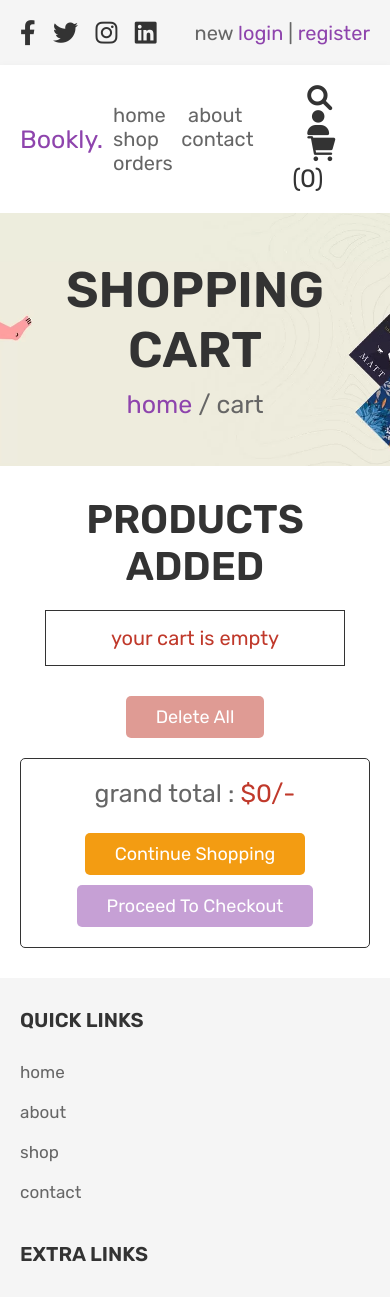
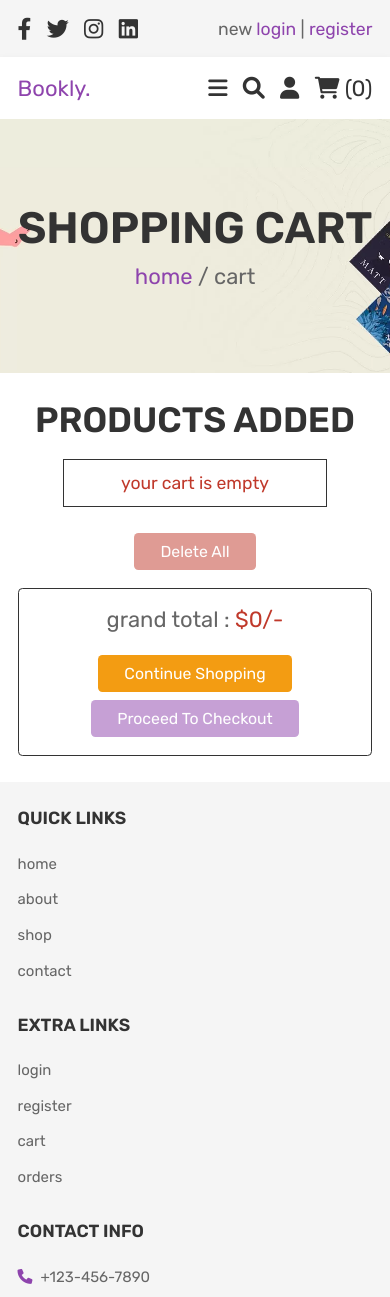
Before and after one commit to Lanarus/book-story, a PHP site: page /cart.php in a window 390 px wide. Shown: the top 1297 px of the page. Run offline with PHP 8.4, Linux system fonts and the light colour scheme; the visitor is signed in with stand-in values (Sample User, id 1); data that the repository does not hold is empty.

Commit message:
style media queries

```diff
--- a/css/style1.css
+++ b/css/style1.css
@@ -850,14 +850,6 @@ section{
 }
 
 
-
-
-
-
-
-
-
-
 .footer{
    background-color: var(--light-bg);
 }
@@ -908,3 +900,44 @@ section{
 .footer .credit span{
    color:var(--purple);
 }
+
+/* media queries  */
+
+@media (max-width:991px){
+
+   html{
+      font-size: 55%;
+   }
+
+}
+
+@media (max-width:768px){
+
+   #menu-btn{
+      display: inline-block;
+   }
+
+   .header .header-2 .flex .navbar{
+      position: absolute;
+      top:99%; left:0; right:0;
+      background-color: var(--white);
+      border-top: var(--border);
+      border-bottom: var(--border);
+      clip-path: polygon(0 0, 100% 0, 100% 0, 0 0);
+   }
+
+   .header .header-2 .flex .navbar.active{
+      clip-path: polygon(0 0, 100% 0, 100% 100%, 0 100%);
+   }
+
+   .header .header-2 .flex .navbar a{
+      display: block;
+      font-size: 2.5rem;
+      margin:2rem;
+   }
+
+   .home .content h3{
+      font-size: 3.5rem;
+   }
+
+}
```
